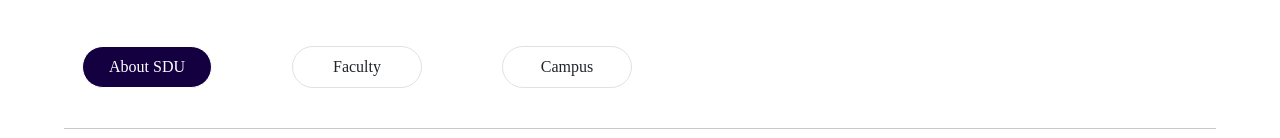
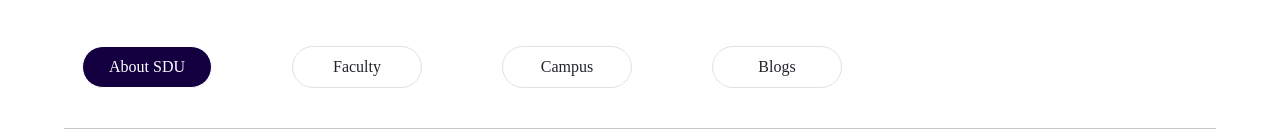
Before and after one commit to diasaltynbek/SDU_Diary, a React (Vite) app: page /about in a window 1280 px wide. Shown: the part 802-940 px from the top of the page. Built offline with nearby package versions, Linux system fonts and the light colour scheme.

Commit message:
new page blogs was added

```diff
--- a/src/pages/About/About.jsx
+++ b/src/pages/About/About.jsx
@@ -2,7 +2,7 @@
 import styles from './About.module.css';
 import Campus from '../../components/Campus/Campus';
 import FirstContent from '../../components/FirstContent/FirstContent';
-// import Blogs from '../../components/Blogs/Blogs';
+import Blogs from '../../components/Blogs/Blogs';
 import Faculty from '../../components/Faculty/Faculty';
 import Footer from '../../components/Footer/Footer';
 
@@ -26,7 +26,7 @@
       />
       <div className="d-flex flex-column gap-4">
         <div className={`${styles.modal_container} container d-flex mt-5`}>
-          {[1, 2, 3].map((tabIndex) => (
+          {[1, 2, 3, 4].map((tabIndex) => (
             <button
               key={tabIndex}
               defaultValue={1}
@@ -38,7 +38,13 @@
               onClick={() => handleTabClick(tabIndex)}
               style={{ backgroundColor: '#140040' }}
             >
-              {tabIndex === 1 ? 'About SDU' : tabIndex === 2 ? 'Faculty' : 'Campus'}
+              {tabIndex === 1
+                ? 'About SDU'
+                : tabIndex === 2
+                ? 'Faculty'
+                : tabIndex === 3
+                ? 'Campus'
+                : 'Blogs'}
             </button>
           ))}
         </div>
@@ -105,6 +111,7 @@
             )}
             {activeTab === 2 && <Faculty />}
             {activeTab === 3 && <Campus />}
+            {activeTab === 4 && <Blogs />}
 
             <Footer />
           </div>
```
